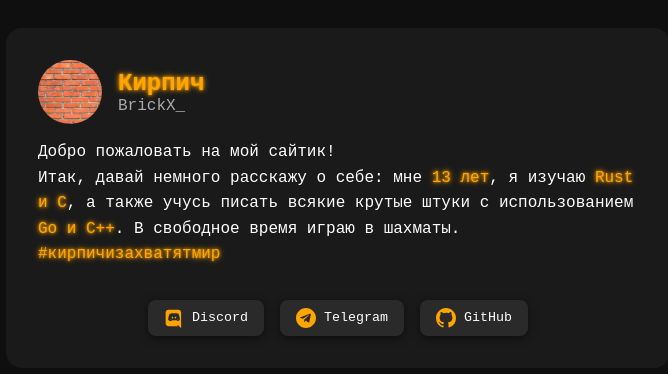
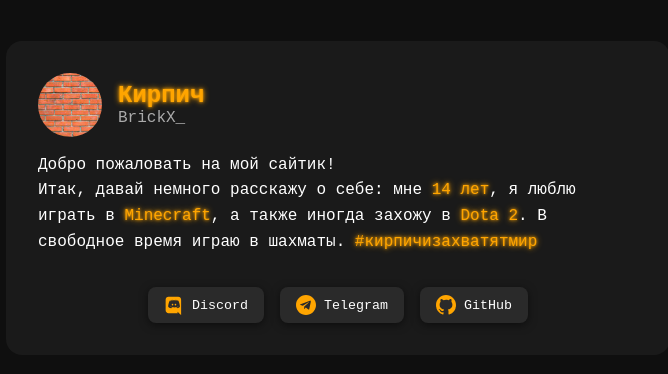
Before and after one commit to br1ckx/main, a plain HTML site: page index.html in a window 1280 px wide. Shown: the part 202-576 px from the top of the page, without its empty margins (302-970 px from the left). Drawn offline with Linux system fonts and the light colour scheme.

Commit message:
Update index.html

```diff
--- a/index.html
+++ b/index.html
@@ -17,7 +17,7 @@
     </div>
     <p class="intro">
       Добро пожаловать на мой сайтик!<br>
-      Итак, давай немного расскажу о себе: мне <span class="highlight">13 лет</span>, я изучаю <span class="highlight">Rust и C</span>, а также учусь писать всякие крутые штуки с использованием <span class="highlight">Go и C++</span>. В свободное время играю в шахматы. <span class="highlight">#кирпичизахватятмир</span>
+      Итак, давай немного расскажу о себе: мне <span class="highlight">14 лет</span>, я люблю играть в <span class="highlight">Minecraft</span>, а также иногда захожу в <span class="highlight">Dota 2</span>. В свободное время играю в шахматы. <span class="highlight">#кирпичизахватятмир</span>
     </p>
     <div class="buttons">
       <button class="link-button">
```
